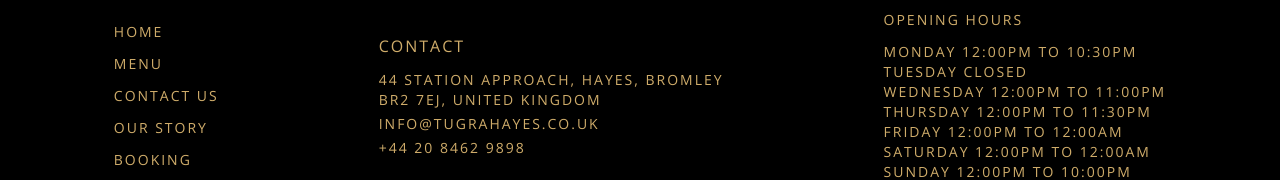
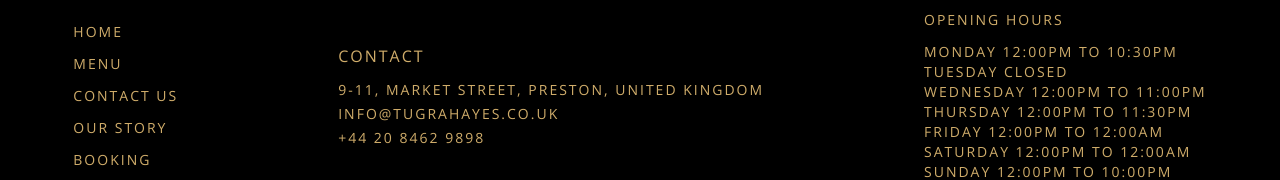
Before and after one commit to muhammedsheheer/tugra, a Next.js app: page / in a window 1280 px wide. Shown: the part 7241-7421 px from the top of the page. Built offline with nearby package versions, Linux system fonts and the light colour scheme; no server answers; a web font is replaced by a local one.

Commit message:
Update Footer.tsx

```diff
--- a/src/components/Footer.tsx
+++ b/src/components/Footer.tsx
@@ -64,12 +64,11 @@
             </div>
             <div className="flex flex-col gap-1">
               <Link
-                href={"https://g.co/kgs/qNeM2a6"}
+                href={"https://g.co/kgs/A9XarPF"}
                 target="_blank"
                 className="text-end font-open_sans text-sm font-[400] uppercase tracking-[2px] text-[#CFAC6A] md:text-start"
               >
-                44 Station Approach, Hayes, Bromley <br /> BR2 7EJ, United
-                Kingdom
+                9-11, Market Street, Preston, United Kingdom
               </Link>
               <Link
                 href={"mailto:info@humowatford.com"}
```
